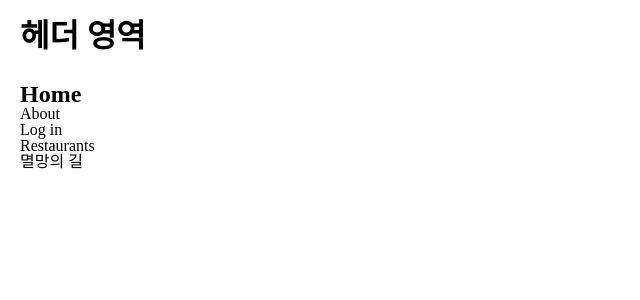
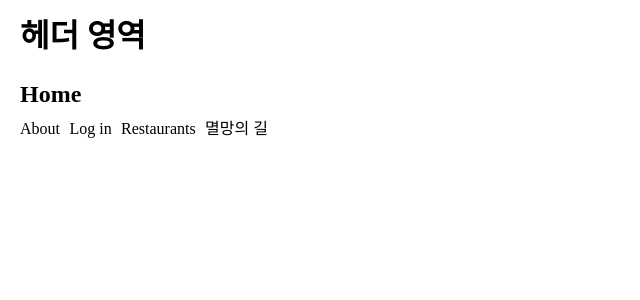
Before and after one commit to CodeSoom/react-week8-assignment-1, a React app: page / in a window 1280 px wide. Shown: the top 300 px of the page, without its empty margins (0-640 px from the left). Built offline with nearby package versions, Linux system fonts and the light colour scheme; the HTML template or start-up script is replaced by a standard one.

Commit message:
Set style in HomePage

```diff
--- a/src/HomePage.jsx
+++ b/src/HomePage.jsx
@@ -2,9 +2,25 @@ import React from 'react';
 
 import { Link } from 'react-router-dom';
 
+import styled from '@emotion/styled';
+
+const HomePageWrapper = styled.div`
+
+& > h2 {
+padding-bottom:15px;
+}
+
+& > ul {
+display:flex;
+width:20%;
+flex-direction:row;
+justify-content:space-between
+}
+`;
+
 export default function HomePage() {
   return (
-    <div>
+    <HomePageWrapper>
       <h2>Home</h2>
       <ul>
         <li><Link to="/about">About</Link></li>
@@ -12,6 +28,6 @@ export default function HomePage() {
         <li><Link to="/restaurants">Restaurants</Link></li>
         <li><Link to="/xxx">멸망의 길</Link></li>
       </ul>
-    </div>
+    </HomePageWrapper>
   );
 }
```
